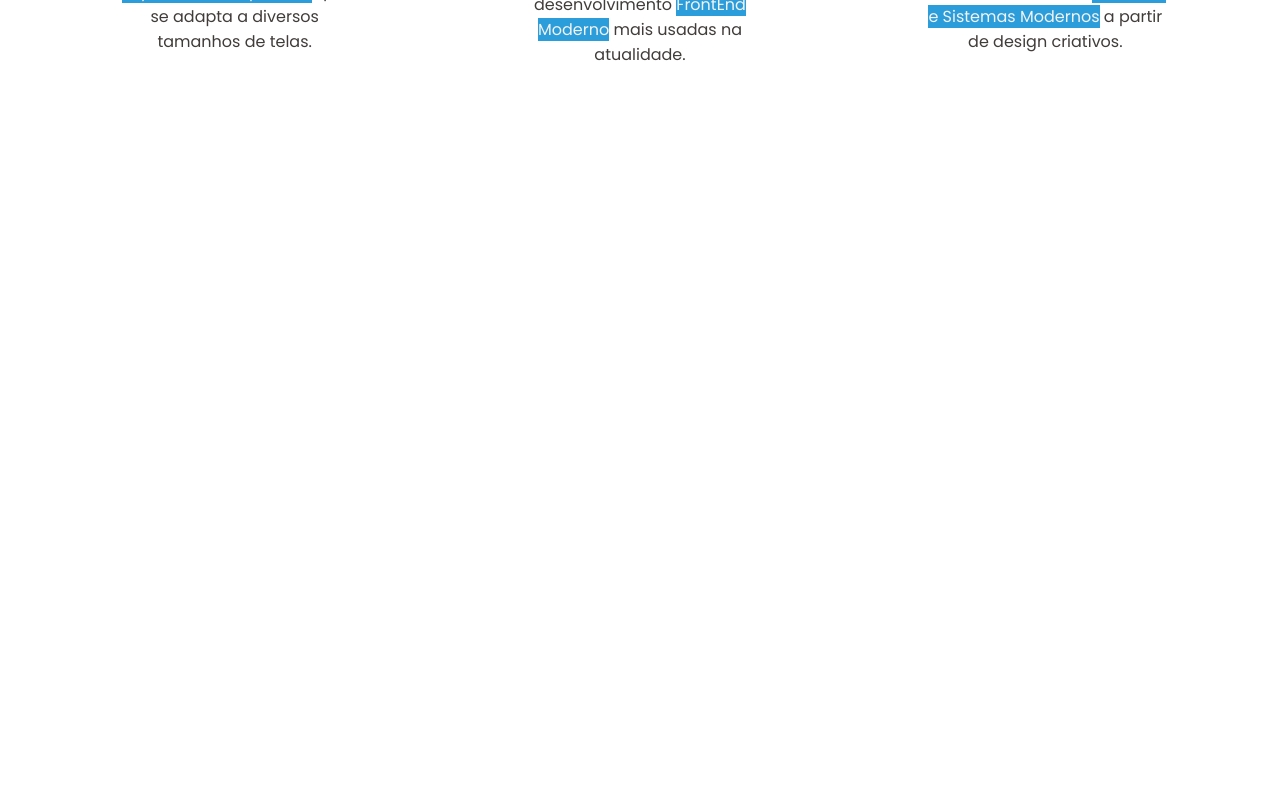
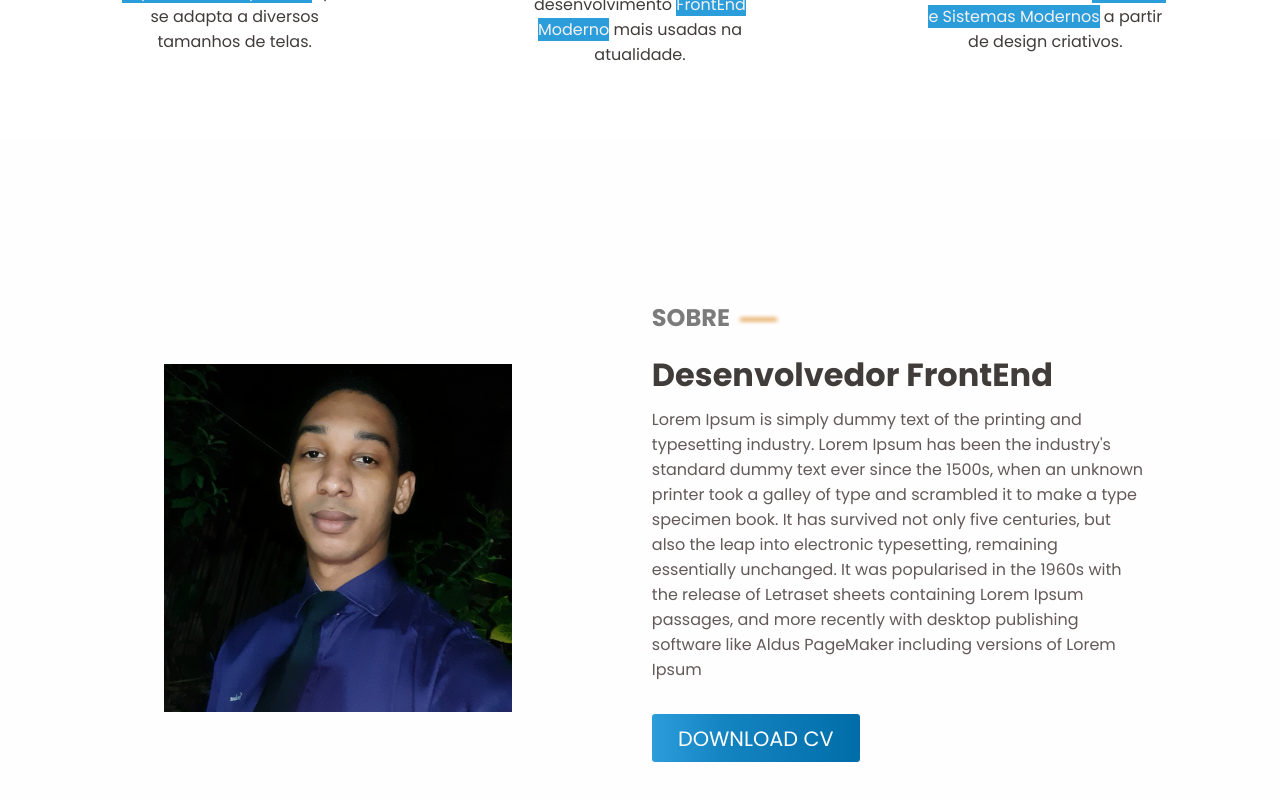
Before and after one commit to FabianoPereiraOne/portifolio2.0, a React (Create React App) app: page / in a window 1280 px wide. Shown: the part 662-1462 px from the top of the page. Before the commit the page ends 800 px from the top, so only its background shows below. Built offline with nearby package versions, Linux system fonts and the light colour scheme.

Commit message:
style( about ) : start style

```diff
--- a/src/Components/Global.tsx
+++ b/src/Components/Global.tsx
@@ -16,3 +16,21 @@ export const ProgressBar = styled.span<progress>`
     top: 0;
     transition: 0.35s;
 `
+
+export const ButtonPrimary = styled.button`
+  width: 13rem;
+  height: 3rem;
+  font-size: 1.3rem;
+  text-transform: uppercase;
+  color: var(--white-light);
+  text-align: center;
+  border-radius: 0.2rem;
+  transition: 0.3s;
+  background: linear-gradient(
+    90deg,
+    rgba(44, 157, 219, 1) 0%,
+    rgba(20, 132, 193, 1) 35%,
+    rgba(0, 109, 168, 1) 100%
+  );
+  border: none;
+`
--- a/src/Pages/Home/index.tsx
+++ /dev/null
@@ -1,11 +0,0 @@
-import Inicio from './Inicio'
-
-function Home(){
-    return(
-        <>
-            <Inicio/>
-        </>
-    )
-}
-
-export default Home
--- /dev/null
+++ b/src/Pages/Main/About/about.module.css
@@ -0,0 +1,68 @@
+.content_about{
+    width: 100%;
+    min-height: 100vh;
+    padding: 4rem 3rem;
+    background-color: var(--white-light);
+    display: flex;
+    gap: 2%;
+}
+
+.content_about .content_myphoto{
+    width: 49%;
+    min-height: 70vh;
+
+
+    display: flex;
+    align-items: center;
+    justify-content: center;
+}
+
+.content_about .content_myphoto img{
+    max-width: 100%;
+    width: 60%;
+    height: auto;
+}
+
+.content_about .about{
+    width: 49%;
+    height: 70vh;
+
+    display: flex;
+    flex-direction: column;
+    justify-content: flex-end;
+    align-items: flex-start;
+}
+
+.content_about .about h4{
+    font-size: 1.5rem;
+    color: var(--gray-normal);
+    text-transform: uppercase;
+    position: relative;
+}
+
+.content_about .about h4::after{
+    content: "";
+    width: 2.3rem;
+    height: 0.2rem;
+    background-color: var(--orange-light);
+    filter: blur(2px);
+    position: absolute;
+    right: -60%;
+    top: 50%;
+}
+
+.content_about .about strong{
+    margin-top: 1rem;
+    font-size: 2rem;
+    color: var(--black-light);
+}
+
+.content_about .about  p{
+    margin-top: 0.5rem;
+    max-width: 85%;
+    color: var(--gray-dark);
+}
+
+.content_about .about button{
+    margin-top: 2rem;
+}
--- /dev/null
+++ b/src/Pages/Main/About/index.tsx
@@ -0,0 +1,23 @@
+import photo from '../../../Assets/myphoto.jpg'
+import { ButtonPrimary } from '../../../Components/Global'
+import Styled from './about.module.css'
+
+function About(){
+    return(
+        <main className={ Styled.content_about }>
+            <div className={ Styled.content_myphoto }>
+                <img src={ photo } alt="Foto de Fabiano Pereira"/>
+            </div>
+            <article className={ Styled.about }>
+                <h4>Sobre</h4>
+                <strong>Desenvolvedor FrontEnd</strong>
+                <p>Lorem Ipsum is simply dummy text of the printing and typesetting industry. Lorem Ipsum has been the industry's standard dummy text ever since the 1500s, when an unknown printer took a galley of type and scrambled it to make a type specimen book. It has survived not only five centuries, but also the leap into electronic typesetting, remaining essentially unchanged. It was popularised in the 1960s with the release of Letraset sheets containing Lorem Ipsum passages, and more recently with desktop publishing software like Aldus PageMaker including versions of Lorem Ipsum</p>
+                <ButtonPrimary>
+                    Download Cv
+                </ButtonPrimary>
+            </article>
+        </main>
+    )
+}
+
+export default About
--- a/src/Pages/Home/Inicio/Inicio.module.css
+++ b/src/Pages/Main/Home/home.module.css
@@ -84,7 +84,7 @@
 .section_banner_default {
   width: 100%;
   height: 50vh;
-  background: url(../../../assets/bg.jpg);
+  background: url(../../../Assets/bg.jpg);
   background-position: center;
   background-repeat: no-repeat;
   background-size: cover;
@@ -95,6 +95,7 @@
   justify-content: center;
   padding: 0 2%;
   position: relative;
+  overflow: hidden;
 }
 
 .section_banner_default::after {
@@ -115,6 +116,31 @@
   z-index: 2;
   text-align: center;
   font-weight: 500;
+
+  animation: opacity-blur 2s ease forwards,slide-top 1s cubic-bezier(0.250, 0.460, 0.450, 0.940) both;
+  overflow: hidden;
+  transition: 0.3s;
+  opacity: 0;
+}
+
+@keyframes opacity-blur {
+  from{
+    opacity: 0;
+    filter: blur(5px);
+  }
+  to{
+    opacity: 1;
+    filter: blur(0);
+  }
+}
+
+@keyframes slide-top{
+  from{
+    transform: translateY(300px);
+  }
+  to{
+    transform: translateY(0);
+  }
 }
 
 .section_banner_default p {
@@ -125,6 +151,7 @@
   text-align: center;
   font-weight: 500;
   position: relative;
+  animation: slide-top 1s 0.5s cubic-bezier(0.250, 0.460, 0.450, 0.940) both;
 }
 
 .text_up span{
@@ -155,17 +182,7 @@
   justify-content: center;
   margin-top: 3rem;
   gap: 1rem;
-}
-
-.section_banner_default .btn_group button {
-  width: 13rem;
-  height: 3rem;
-  font-size: 1.3rem;
-  text-transform: uppercase;
-  color: var(--white-light);
-  text-align: center;
-  border-radius: 0.2rem;
-  transition: 0.3s;
+  animation: slide-top 1s 1s cubic-bezier(0.250, 0.460, 0.450, 0.940) both;
 }
 
 .section_banner_default .btn_group button:nth-of-type(1) {
@@ -182,18 +199,6 @@
   );
   border: none;
 }
-
-.section_banner_default .btn_group button:nth-of-type(2) {
-  background: linear-gradient(
-    90deg,
-    rgba(44, 157, 219, 1) 0%,
-    rgba(20, 132, 193, 1) 35%,
-    rgba(0, 109, 168, 1) 100%
-  );
-  border: none;
-}
-
-
 
 .section_technology_cards{
   width: 100%;
--- a/src/Pages/Home/Inicio/index.tsx
+++ b/src/Pages/Main/Home/index.tsx
@@ -1,11 +1,11 @@
 import { useState, useEffect } from 'react'
-import Styled from './Inicio.module.css'
+import Styled from './home.module.css'
 import { Link } from 'react-router-dom'
 import { FiCodepen, FiMenu } from 'react-icons/fi'
-import { ProgressBar } from '../../../Components/Global'
-import competence from '../../../assets/competence.png'
-import responsivo from '../../../assets/responsivo.png'
-import webSite from '../../../assets/webSite.png'
+import { ProgressBar, ButtonPrimary } from '../../../Components/Global'
+import competence from '../../../Assets/competence.png'
+import responsivo from '../../../Assets/responsivo.png'
+import webSite from '../../../Assets/webSite.png'
 
 
 function Inicio() {
@@ -96,12 +96,12 @@ function Inicio() {
                     <span style={{ '--delay': 19 } as React.CSSProperties}>n</span>
                     <span style={{ '--delay': 20 } as React.CSSProperties}>d</span>    |</p>
                 <div className={Styled.btn_group}>
-                    <button>
+                    <ButtonPrimary>
                         Sobre
-                    </button>
-                    <button>
+                    </ButtonPrimary>
+                    <ButtonPrimary>
                         Download Cv
-                    </button>
+                    </ButtonPrimary>
                 </div>
             </section>
             <section className={Styled.section_technology_cards}>
--- /dev/null
+++ b/src/Pages/Main/index.tsx
@@ -0,0 +1,13 @@
+import About from './About'
+import Home from './Home'
+
+function Main(){
+    return(
+        <>
+            <Home/>
+            <About/>
+        </>
+    )
+}
+
+export default Main
--- a/src/Routes/index.tsx
+++ b/src/Routes/index.tsx
@@ -1,12 +1,12 @@
 import { BrowserRouter, Switch } from 'react-router-dom'
 import Router from './Router'
-import Home from '../Pages/Home'
+import Main from '../Pages/Main'
 
 function Routes(){
     return(
         <BrowserRouter>
         <Switch>
-            <Router exact path="/" isPrivate={ false } component={ Home }/>
+            <Router exact path="/" isPrivate={ false } component={ Main }/>
         </Switch>
         </BrowserRouter>
     )
```
Also changed, not shown: src/Assets/myphoto.jpg (added).
